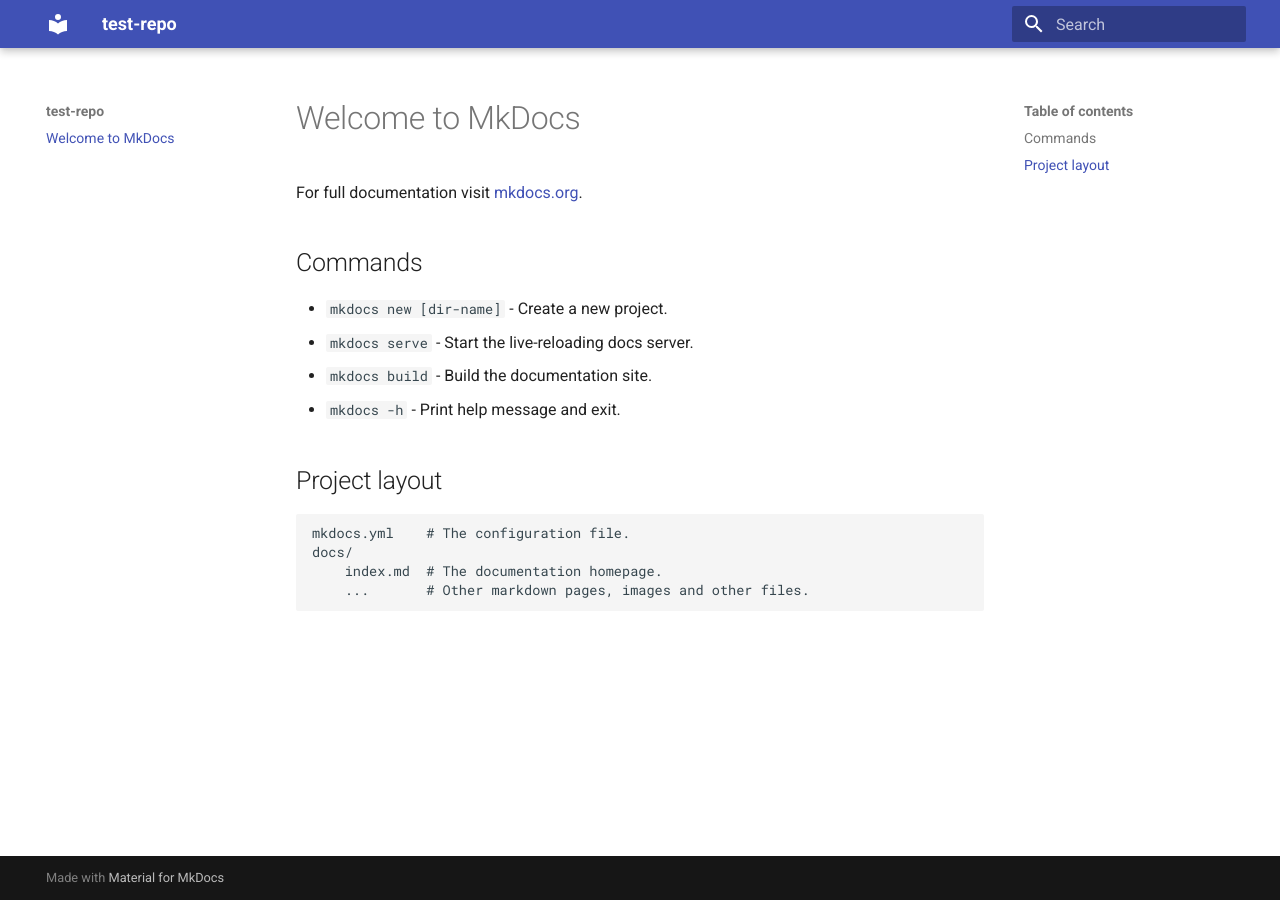
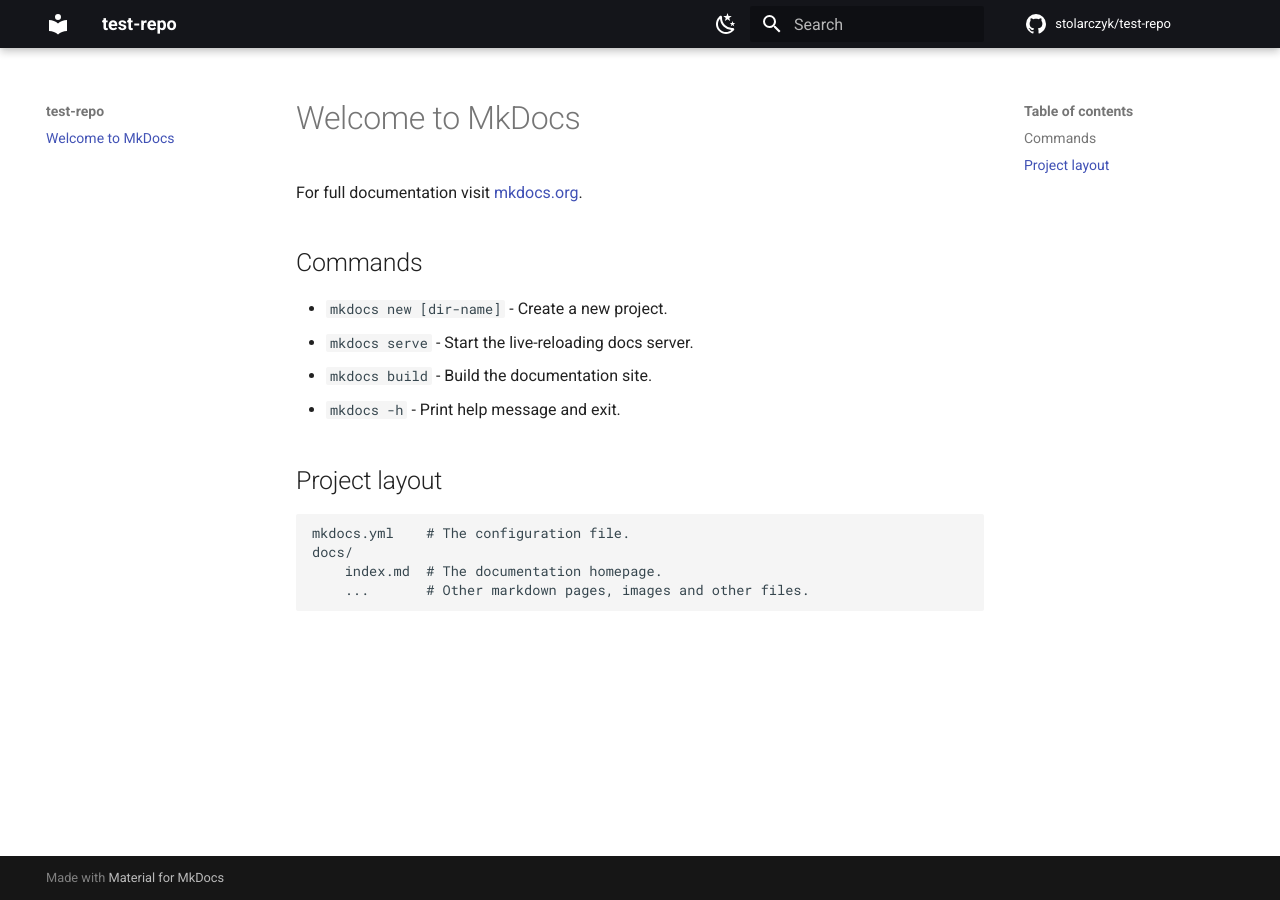
Before and after one commit to stolarczyk/test-repo, an MkDocs documentation site: the page built from docs/index.md, in a window 1280 px wide. Built offline with MkDocs 1.6.1 and Material for MkDocs 9.7.7, drawn with Linux system fonts in a browser that asks for light colours; comment, search, counter and statistics services are not loaded.

Commit message:
add some docs customizations

```diff
--- a/mkdocs.yml
+++ b/mkdocs.yml
@@ -1,3 +1,19 @@
 site_name: test-repo
 theme:
   name: material
+  palette:
+    - scheme: default
+      primary: black
+      toggle:
+        primary: black
+        icon: material/weather-night
+        name: Switch to dark mode
+    - scheme: slate
+      primary: black
+      toggle:
+        icon: material/weather-sunny
+        name: Switch to light mode
+  icon:
+    repo: material/github
+repo_url: https://github.com/stolarczyk/test-repo
+repo_name: stolarczyk/test-repo
```
